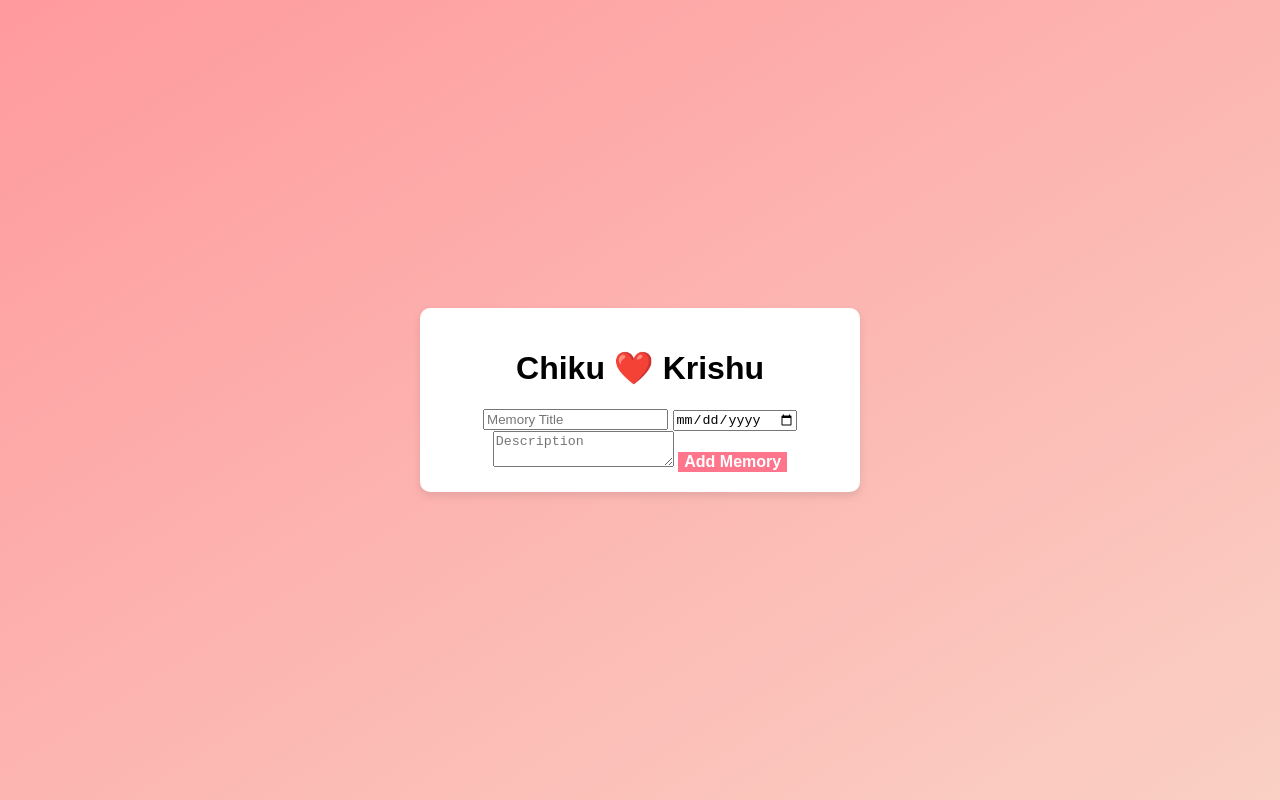
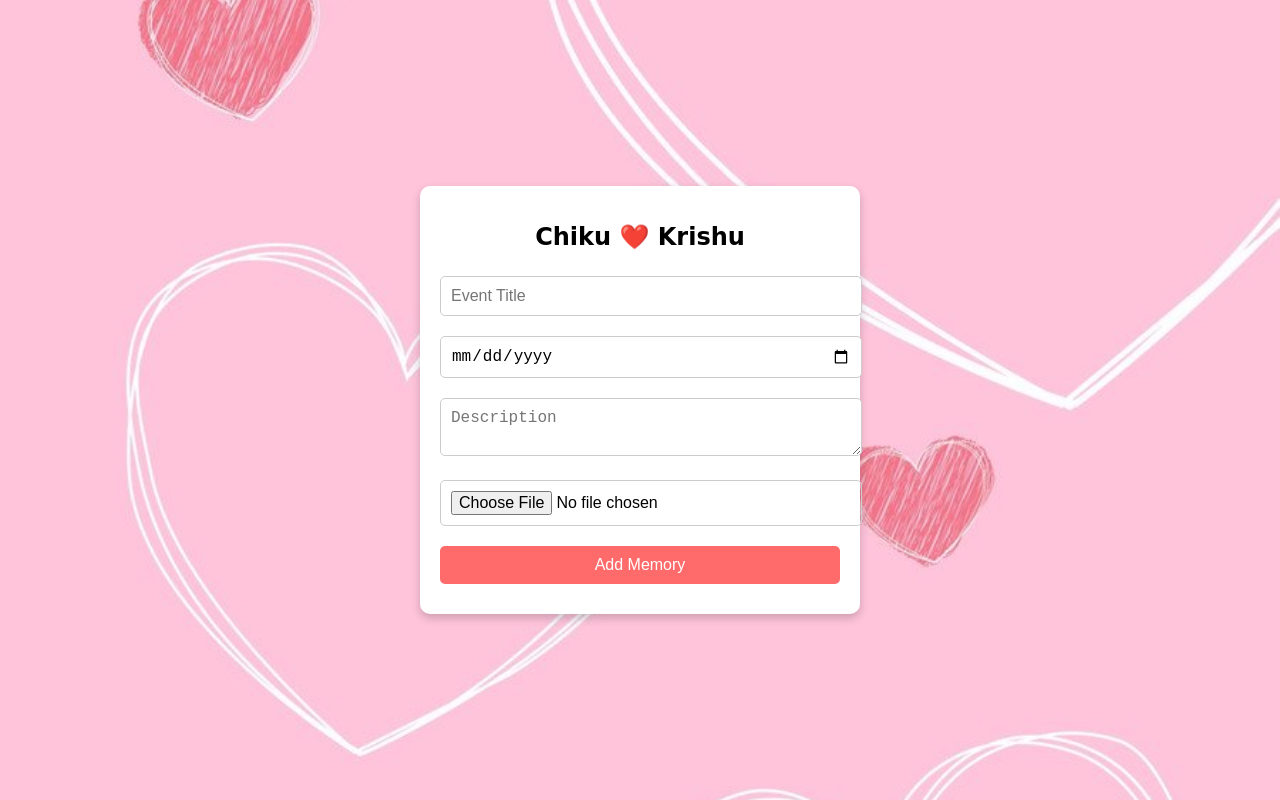
Before and after one commit to code-builder791/memory-timeline, a plain HTML site: page index.html in a window 1280 px wide. Drawn offline with Linux system fonts and the light colour scheme; no server answers.

Commit message:
Updated memory timeline functionality

```diff
--- a/index.html
+++ b/index.html
@@ -4,23 +4,69 @@
     <meta charset="UTF-8">
     <meta name="viewport" content="width=device-width, initial-scale=1.0">
     <title>Memory Timeline</title>
-    <link rel="stylesheet" href="style.css">
+    <style>
+        body {
+            font-family: Arial, sans-serif;
+            background: url('https://raw.githubusercontent.com/code-builder791/memory-timeline/main/WhatsApp%20Image%202025-03-31%20at%2014.11.11_43902799.jpg') no-repeat center center fixed;
+            background-size: cover;
+            display: flex;
+            justify-content: center;
+            align-items: center;
+            height: 100vh;
+            margin: 0;
+        }
+
+        .container {
+            background: white;
+            padding: 20px;
+            border-radius: 10px;
+            box-shadow: 0px 4px 10px rgba(0, 0, 0, 0.2);
+            width: 90%;
+            max-width: 400px;
+            text-align: center;
+        }
+
+        h1 {
+            font-size: 24px;
+            margin-bottom: 15px;
+            font-family: 'Brush Script MT', cursive;
+        }
+
+        input, textarea, button {
+            width: 100%;
+            margin: 10px 0;
+            padding: 10px;
+            border-radius: 5px;
+            border: 1px solid #ccc;
+            font-size: 16px;
+        }
+
+        button {
+            background: #FF6B6B;
+            color: white;
+            border: none;
+            cursor: pointer;
+            transition: background 0.3s;
+        }
+
+        button:hover {
+            background: #E63946;
+        }
+
+        /* Hide unwanted modal if it exists */
+        .modal {
+            display: none !important;
+        }
+    </style>
 </head>
 <body>
     <div class="container">
         <h1>Chiku ❤️ Krishu</h1>
-        <input id="event-title" type="text" placeholder="Memory Title">
-        <input id="event-date" type="date">
-        <textarea id="event-description" placeholder="Description"></textarea>
-        <button id="add-memory">Add Memory</button>
-        <div id="timeline"></div>
+        <input type="text" placeholder="Event Title">
+        <input type="date" placeholder="Select Date">
+        <textarea placeholder="Description"></textarea>
+        <input type="file">
+        <button>Add Memory</button>
     </div>
-
-    <!-- Firebase SDK -->
-    <script src="https://www.gstatic.com/firebasejs/9.6.1/firebase-app.js"></script>
-    <script src="https://www.gstatic.com/firebasejs/9.6.1/firebase-database.js"></script>
-
-    <!-- Custom JavaScript -->
-    <script src="script.js"></script>
 </body>
 </html>
--- a/script.js
+++ b/script.js
@@ -1,3 +1,7 @@
+// Import Firebase functions
+import { initializeApp } from "https://www.gstatic.com/firebasejs/9.6.1/firebase-app.js";
+import { getDatabase, ref, push, set, onValue } from "https://www.gstatic.com/firebasejs/9.6.1/firebase-database.js";
+
 // Firebase Configuration
 const firebaseConfig = {
     apiKey: "AIzaSyAW6z...",
@@ -10,29 +14,35 @@ const firebaseConfig = {
 };
 
 // Initialize Firebase
-firebase.initializeApp(firebaseConfig);
-const database = firebase.database();
+const app = initializeApp(firebaseConfig);
+const database = getDatabase(app);
 
+// Function to Add Memory
 document.getElementById("add-memory").addEventListener("click", () => {
     const title = document.getElementById("event-title").value;
     const date = document.getElementById("event-date").value;
     const description = document.getElementById("event-description").value;
 
     if (title && date && description) {
-        const newMemoryRef = database.ref("events").push();
-        newMemoryRef.set({ title, date, description });
+        const newMemoryRef = push(ref(database, "events"));
+        set(newMemoryRef, { title, date, description });
 
         // Clear input fields
         document.getElementById("event-title").value = "";
         document.getElementById("event-date").value = "";
         document.getElementById("event-description").value = "";
+
+        alert("Memory Added Successfully!");
+    } else {
+        alert("Please fill all fields!");
     }
 });
 
-// Load data from Firebase
-database.ref("events").on("value", (snapshot) => {
+// Function to Display Memories
+onValue(ref(database, "events"), (snapshot) => {
     const timeline = document.getElementById("timeline");
-    timeline.innerHTML = "";
+    timeline.innerHTML = ""; // Clear previous events
+
     snapshot.forEach((childSnapshot) => {
         const event = childSnapshot.val();
         const eventElement = document.createElement("div");
```
Also changed, not shown: style.css (line endings or trailing spaces).
